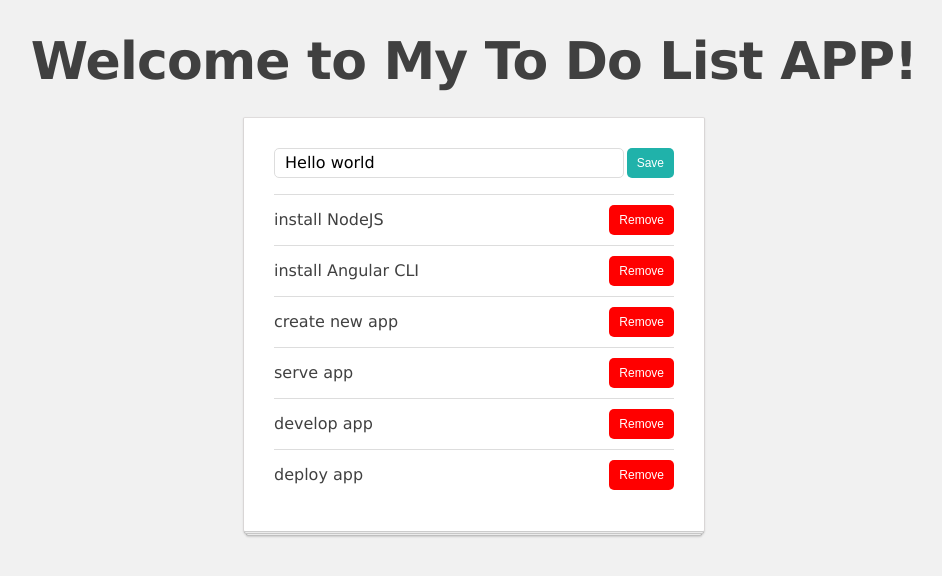
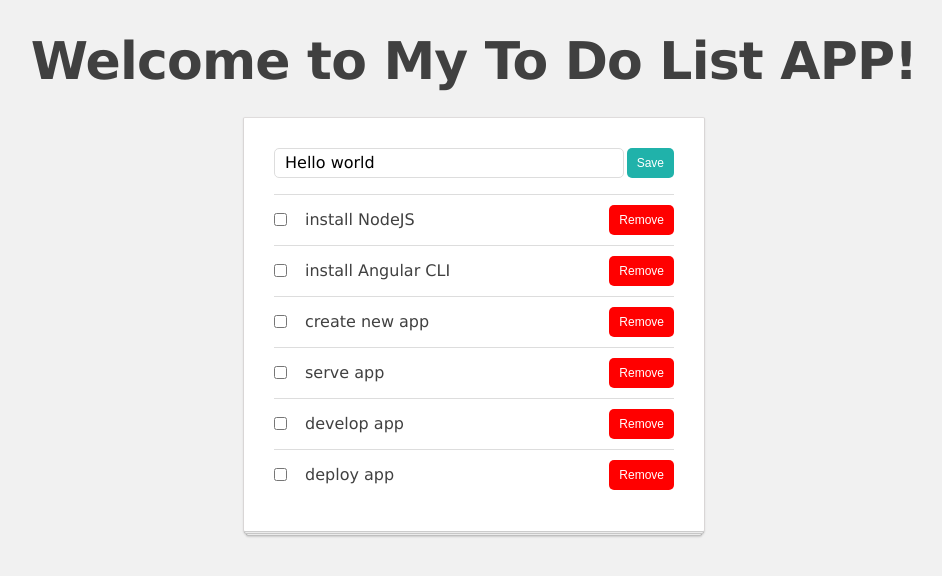
Before and after one commit to sethmuriuki/Angular_TodoList, an Angular app: page / in a window 1280 px wide. Shown: the top 576 px of the page, without its empty margins (166-1108 px from the left). Built offline with nearby package versions, Linux system fonts and the light colour scheme.

Commit message:
Complet update module

```diff
--- a/src/app/list-manager/list-manager.component.html
+++ b/src/app/list-manager/list-manager.component.html
@@ -3,7 +3,9 @@
 
     <ul>
       <li *ngFor="let todoItem of todoList">
-        <app-todo-item [item]="todoItem" (remove)="removeItem($event)"></app-todo-item>
+        <app-todo-item [item]="todoItem"
+                       (remove)="removeItem($event)"
+                       (update)="updateItem($event.item, $event.changes)"></app-todo-item>
       </li>
     </ul>
 
--- a/src/app/list-manager/list-manager.component.ts
+++ b/src/app/list-manager/list-manager.component.ts
@@ -26,5 +26,9 @@
     this.todoListService.deleteItem(item);
   }
 
+  updateItem(item, changes){
+    this.todoListService.updateItem(item, changes);
+  }
+
 
 }
--- a/src/app/todo-item/todo-item.component.css
+++ b/src/app/todo-item/todo-item.component.css
@@ -16,3 +16,7 @@
   flex-grow: 1;
   padding-left: 11px;
 }
+
+.todo-complete {
+  text-decoration: line-through;
+}
--- a/src/app/todo-item/todo-item.component.html
+++ b/src/app/todo-item/todo-item.component.html
@@ -1,4 +1,7 @@
 <div class="todo-item">
-  {{item.title}}
+  <input type="checkbox" class="todo-checkbox" (click)="completeItem()">
+  <span class="todo-title" [ngClass]="{'todo-complete': item.completed}">
+    {{ item.title }}
+  </span>
   <button class="btn btn-red" (click)="removeItem();">Remove</button>
 </div>
--- a/src/app/todo-item/todo-item.component.ts
+++ b/src/app/todo-item/todo-item.component.ts
@@ -9,12 +9,19 @@
 })
 export class TodoItemComponent implements OnInit {
   @Input() item: TodoItem ;
-
   @Output() remove: EventEmitter<TodoItem> = new EventEmitter();
+  @Output() update: EventEmitter<any> = new EventEmitter();
 
   constructor() { }
 
   ngOnInit(): void {
+  }
+
+  completeItem(){
+    this.update.emit({
+      item: this.item,
+      changes: {completed: !this.item.completed}
+    });
   }
 
   removeItem(){
```
